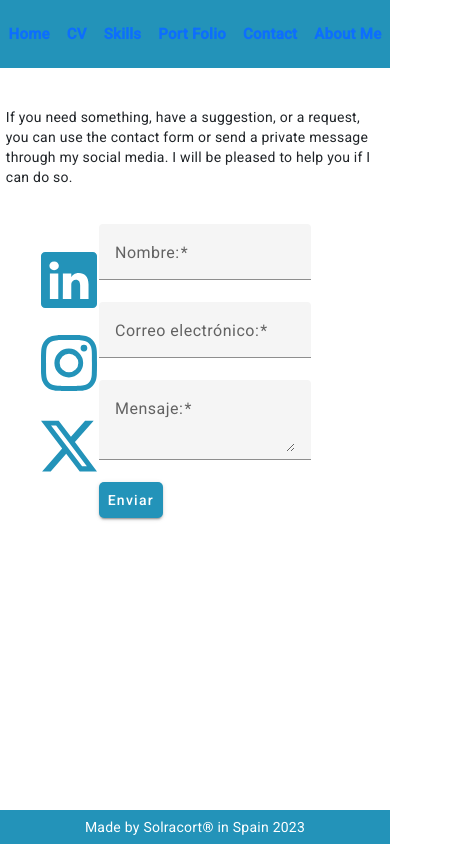
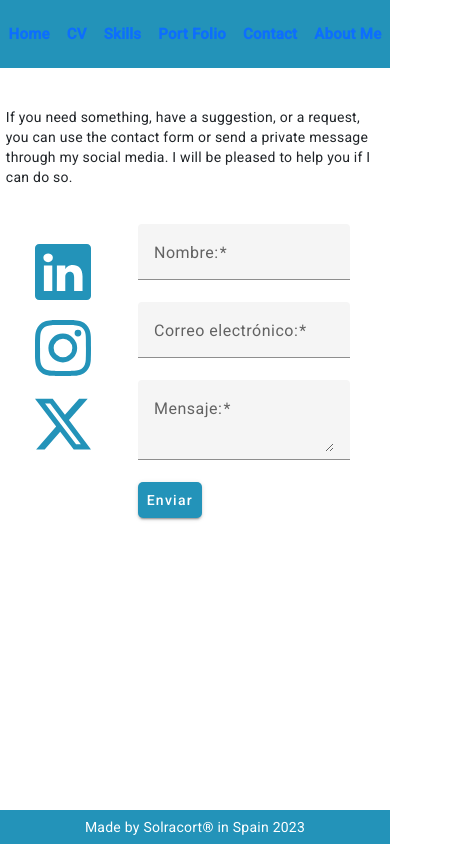
Before and after one commit to Solracort/BioPage, an Angular app: page /contact in a window 390 px wide. Shown: the whole page, 450 px wide, since content can reach past the window. Built offline with nearby package versions, Linux system fonts and the light colour scheme.

Commit message:
fix(): contact form responsive view

```diff
--- a/src/app/components/social-media/social-media.component.css
+++ b/src/app/components/social-media/social-media.component.css
@@ -1,9 +1,10 @@
 .social-media-container{
     margin:1%;
-    width:20vw;
+    width:30vw;
+    margin-right: 2%;
 }
 .linkedin, .instagram, .twitter{
-    margin:35%;
+    margin:20px 20px;
 }
 @media screen and (min-width: 768px) {
     .linkedin, .instagram, .twitter{
```
